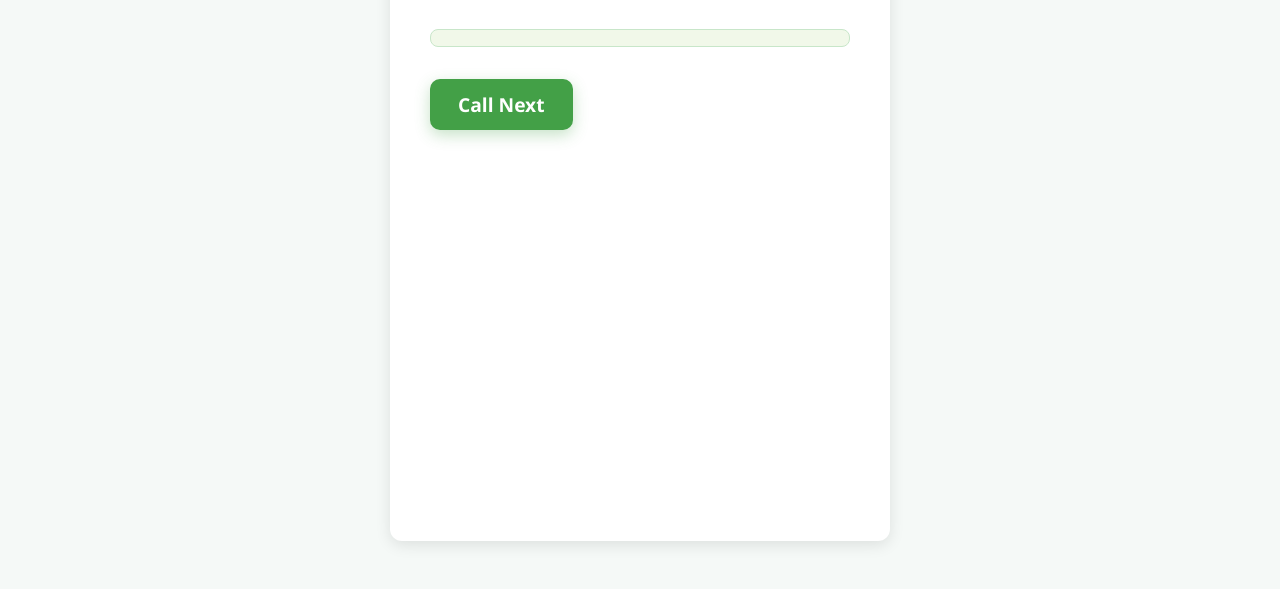
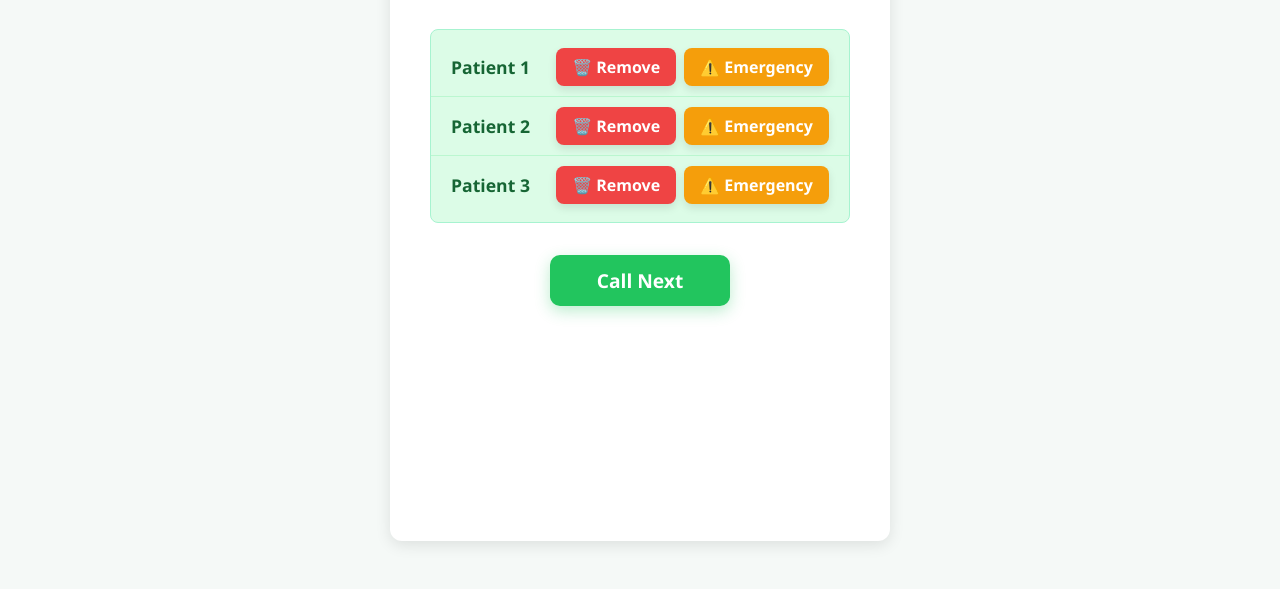
Before and after one commit to Utkarsh5444/queuecare-backend, a website: page public/admin.html in a window 1280 px wide. Shown: the part 211-800 px from the top of the page. Drawn offline with Linux system fonts and the light colour scheme; no server answers.

Commit message:
Update admin.html

```diff
--- a/public/admin.html
+++ b/public/admin.html
@@ -1,5 +1,8 @@
-<html>
+<!DOCTYPE html>
+<html lang="en">
 <head>
+  <meta charset="UTF-8" />
+  <meta name="viewport" content="width=device-width, initial-scale=1" />
   <title>HealthQueue Admin - AyurSutra</title>
   <style>
     /* Reset */
@@ -10,7 +13,6 @@
       font-family: 'Segoe UI', Tahoma, Geneva, Verdana, sans-serif;
     }
 
-    /* Body */
     body {
       background-color: #f5f9f7;
       color: #2c3e50;
@@ -20,12 +22,11 @@
       font-size: 16px;
     }
 
-    /* Navbar */
     nav {
-      background-color: #2e7d32; /* AyurSutra green */
+      background-color: #22c55e; /* Updated AyurSutra green */
       color: #e8f5e9;
       padding: 1rem 2rem;
-      box-shadow: 0 2px 8px rgba(46, 125, 50, 0.3);
+      box-shadow: 0 2px 8px rgba(34, 197, 94, 0.4);
       display: flex;
       justify-content: space-between;
       align-items: center;
@@ -54,12 +55,11 @@
 
     nav ul li a:hover,
     nav ul li a:focus {
-      background-color: #81c784;
-      color: #1b5e20;
+      background-color: #a7f3d0;
+      color: #065f46;
       outline: none;
     }
 
-    /* Main Section */
     main.admin-panel {
       flex-grow: 1;
       max-width: 900px;
@@ -71,7 +71,7 @@
     }
 
     h1 {
-      color: #2e7d32;
+      color: #22c55e;
       margin-bottom: 0.5rem;
       font-size: 2.25rem;
       letter-spacing: 1px;
@@ -84,26 +84,28 @@
       font-weight: 500;
     }
 
-    /* Queue List */
     ul.queue-list {
       list-style: none;
       max-height: 270px;
       overflow-y: auto;
       margin-bottom: 2rem;
-      border: 1px solid #c8e6c9;
+      border: 1px solid #a7f3d0;
       border-radius: 8px;
       padding: 0.5rem 0;
-      background-color: #f1f8e9;
+      background-color: #dcfce7;
     }
 
     ul.queue-list li {
       padding: 10px 20px;
-      border-bottom: 1px solid #aed581;
+      border-bottom: 1px solid #bbf7d0;
       font-size: 1.1rem;
-      color: #33691e;
+      color: #166534;
       font-weight: 600;
       cursor: default;
       transition: background-color 0.2s ease;
+      display: flex;
+      justify-content: space-between;
+      align-items: center;
     }
 
     ul.queue-list li:last-child {
@@ -111,12 +113,57 @@
     }
 
     ul.queue-list li:hover {
-      background-color: #dcedc8;
+      background-color: #bbf7d0;
     }
 
-    /* Button */
+    /* Common button style */
+    .queue-btn {
+      border: none;
+      border-radius: 8px;
+      padding: 8px 16px;
+      font-weight: 600;
+      font-size: 1rem;
+      cursor: pointer;
+      color: white;
+      box-shadow: 0 4px 8px rgba(0,0,0,0.1);
+      transition: background-color 0.3s ease, transform 0.2s ease;
+      display: inline-flex;
+      align-items: center;
+      gap: 6px;
+      user-select: none;
+      margin-left: 0.5rem;
+      white-space: nowrap;
+    }
+
+    /* Remove button */
+    .btn-remove {
+      background-color: #ef4444; /* Red */
+    }
+
+    .btn-remove:hover,
+    .btn-remove:focus {
+      background-color: #b91c1c;
+      outline: none;
+      transform: translateY(-2px);
+      box-shadow: 0 6px 12px rgba(185, 28, 28, 0.4);
+    }
+
+    /* Emergency button */
+    .btn-emergency {
+      background-color: #f59e0b; /* Amber/Orange */
+    }
+
+    .btn-emergency:hover,
+    .btn-emergency:focus {
+      background-color: #b45309;
+      outline: none;
+      transform: translateY(-2px);
+      box-shadow: 0 6px 12px rgba(180, 83, 9, 0.4);
+    }
+
+    /* Next person button */
     button.admin-btn {
-      background-color: #43a047; /* AyurSutra accent green */
+      background-color: #22c55e; /* Updated green */
       color: #fff;
       font-size: 1.2rem;
       padding: 12px 28px;
@@ -125,16 +172,19 @@
       cursor: pointer;
       font-weight: 700;
       transition: background-color 0.3s ease, transform 0.2s ease;
-      box-shadow: 0 5px 15px rgba(67, 160, 71, 0.3);
+      box-shadow: 0 5px 15px rgba(34, 197, 94, 0.3);
       user-select: none;
+      display: block;
+      margin: 0 auto;
+      min-width: 180px;
     }
 
     button.admin-btn:hover,
     button.admin-btn:focus {
-      background-color: #2e7d32;
+      background-color: #16a34a;
       outline: none;
       transform: translateY(-2px);
-      box-shadow: 0 8px 20px rgba(46, 125, 50, 0.5);
+      box-shadow: 0 8px 20px rgba(22, 163, 74, 0.5);
     }
 
     /* Responsive */
@@ -157,6 +207,16 @@
       button.admin-btn {
         width: 100%;
         font-size: 1.1rem;
+        min-width: unset;
+      }
+
+      ul.queue-list li {
+        flex-wrap: wrap;
+      }
+
+      .queue-btn {
+        margin: 0.3rem 0 0 0;
+        font-size: 0.9rem;
       }
     }
   </style>
@@ -173,14 +233,25 @@
   <main class="admin-panel">
     <h1>Queue Administration</h1>
     <p class="subtitle">View and manage the current queue in real-time.</p>
-    <ul id="queueList" class="queue-list"></ul>
+    <ul id="queueList" class="queue-list">
+      <!-- Example queue items (populate dynamically) -->
+      <!--
+      <li>
+        Patient 1
+        <div>
+          <button class="queue-btn btn-remove" onclick="removePerson('Patient 1')">🗑️ Remove</button>
+          <button class="queue-btn btn-emergency" onclick="emergencyCall('Patient 1')">⚠️ Emergency</button>
+        </div>
+      </li>
+      -->
+    </ul>
     <button class="admin-btn" onclick="nextPerson()">Call Next</button>
   </main>
 
   <script src="https://www.gstatic.com/firebasejs/8.10.1/firebase-app.js"></script>
   <script src="https://www.gstatic.com/firebasejs/8.10.1/firebase-database.js"></script>
   <script src="https://www.gstatic.com/firebasejs/8.10.1/firebase-auth.js"></script>
-  <!-- Firebase Config & Auth Display -->
+  <!-- Firebase Config & Initialize -->
   <script>
     const firebaseConfig = {
       apiKey: "AIzaSyChiv7yPoDxaae7mPOqgzuEQtoGmp4KdMU",
@@ -193,7 +264,67 @@
     };
     firebase.initializeApp(firebaseConfig);
     const db = firebase.database();
+
+    // Sample queue data for demonstration (use your real-time Firebase data here)
+    const queueListEl = document.getElementById('queueList');
+
+    function updateQueue(queue) {
+      queueListEl.innerHTML = '';
+      if (!queue || queue.length === 0) {
+        queueListEl.innerHTML = '<li>No one in queue</li>';
+        return;
+      }
+      queue.forEach(person => {
+        const li = document.createElement('li');
+        li.textContent = person.name;
+
+        const controlsDiv = document.createElement('div');
+
+        const btnRemove = document.createElement('button');
+        btnRemove.className = 'queue-btn btn-remove';
+        btnRemove.textContent = '🗑️ Remove';
+        btnRemove.title = `Remove ${person.name}`;
+        btnRemove.onclick = () => removePerson(person.id);
+
+        const btnEmergency = document.createElement('button');
+        btnEmergency.className = 'queue-btn btn-emergency';
+        btnEmergency.textContent = '⚠️ Emergency';
+        btnEmergency.title = `Emergency call for ${person.name}`;
+        btnEmergency.onclick = () => emergencyCall(person.id);
+
+        controlsDiv.appendChild(btnRemove);
+        controlsDiv.appendChild(btnEmergency);
+
+        li.appendChild(controlsDiv);
+        queueListEl.appendChild(li);
+      });
+    }
+
+    // Demo queue array - replace with your Firebase listener for real-time updates
+    const demoQueue = [
+      { id: 'p1', name: 'Patient 1' },
+      { id: 'p2', name: 'Patient 2' },
+      { id: 'p3', name: 'Patient 3' }
+    ];
+
+    updateQueue(demoQueue);
+
+    function nextPerson() {
+      alert('Next person called!');
+      // Implement your logic to call next person in Firebase and update UI accordingly
+    }
+
+    function removePerson(personId) {
+      if (confirm('Are you sure you want to remove this person from the queue?')) {
+        alert(`Person with ID ${personId} removed.`);
+        // Implement Firebase logic to remove person by ID
+      }
+    }
+
+    function emergencyCall(personId) {
+      alert(`Emergency call sent for person ID ${personId}`);
+      // Implement logic for emergency call notification/alert
+    }
   </script>
-  <script src="userAdmin.js"></script>
 </body>
 </html>
```
